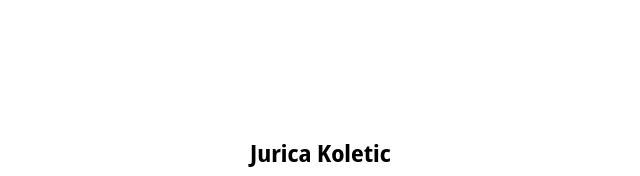
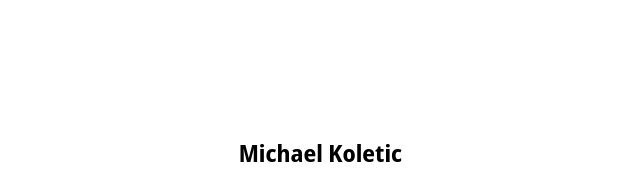
Before and after one commit to amritkarma/Portfolio, a plain HTML site: page index.html in a window 1280 px wide. Shown: the part 3900-4076 px from the top of the page, 92-732 px from the left. Drawn offline with Linux system fonts and the light colour scheme.

Commit message:
first commit

```diff
--- a/index.html
+++ b/index.html
@@ -292,7 +292,7 @@
                 <div class="about-sub-content">
                     <img src="./static/images/jurica-koletic-unsplash.jpg" alt="">
                     <div class="">
-                        <h3>Jurica Koletic</h3>
+                        <h3>Michael Koletic</h3>
                         <p>
                             Lorem ipsum dolor sit, amet consectetur adipisicing elit. Neque esse exercitationem magni
                             qui
```
